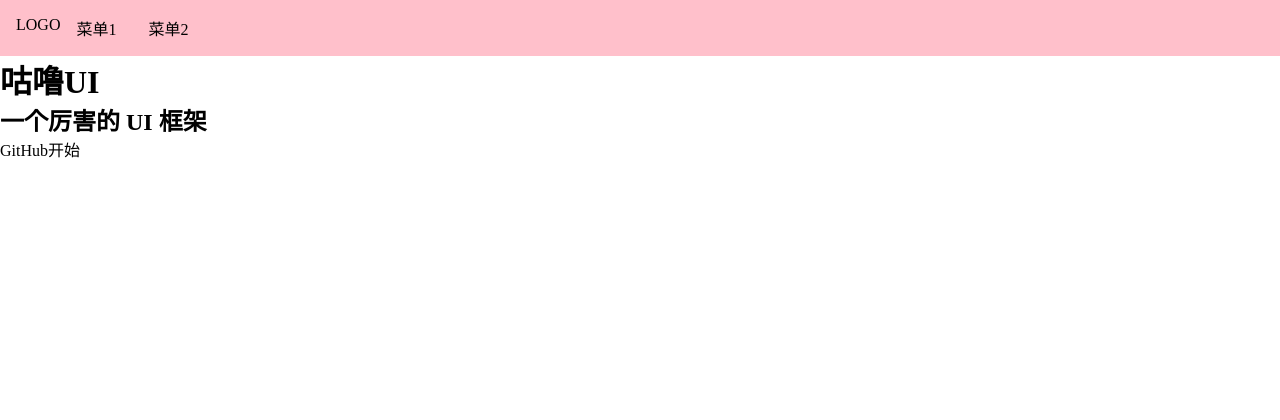
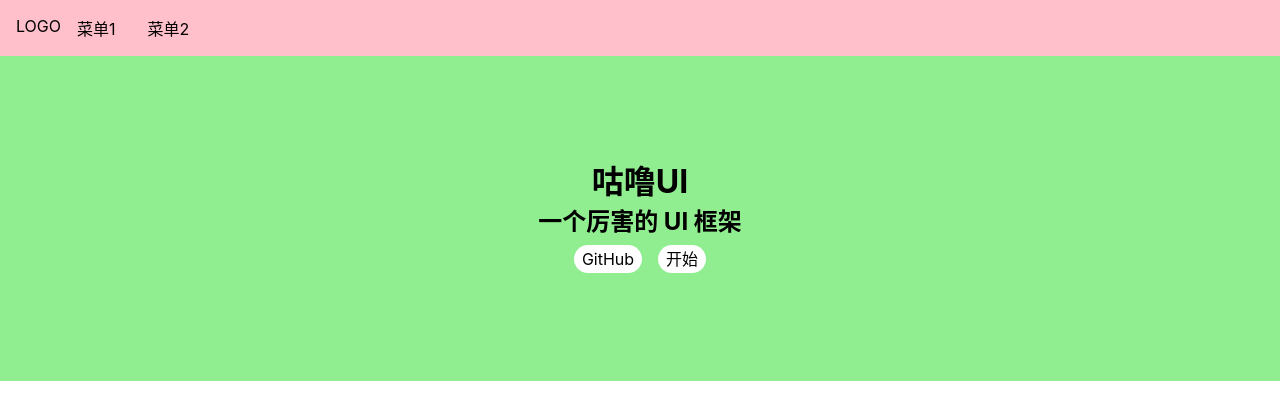
Before and after one commit to jiang-N/gulu, a Vue app: page /#/ in a window 1280 px wide. Shown: the top 420 px of the page. Built offline with nearby package versions, Linux system fonts and the light colour scheme.

Commit message:
初始化 aside 的 html

```diff
--- a/src/index.scss
+++ b/src/index.scss
@@ -14,5 +14,11 @@ a {
 
   &:hover {
     border-bottom: 1px solid;
+    cursor: pointer;
   }
 }
+
+body {
+  font-size: 16px;
+  font-family: -apple-system, "Noto Sans", "Helvetica Neue", Helvetica, "Nimbus Sans L", Arial, "Liberation Sans", "PingFang SC", "Hiragino Sans GB", "Noto Sans CJK SC", "Source Han Sans SC", "Source Han Sans CN", "Microsoft YaHei", "Wenquanyi Micro Hei", "WenQuanYi Zen Hei", "ST Heiti", SimHei, "WenQuanYi Zen Hei Sharp", sans-serif;
+}
--- a/src/views/Doc.vue
+++ b/src/views/Doc.vue
@@ -1,7 +1,23 @@
 <template>
   <TopNav/>
   <div class="content">
-    <aside>边栏</aside>
+    <aside>
+      <h2>组件列表</h2>
+      <ol>
+        <li>
+          <router-link to="/doc/switch">Switch 组件</router-link>
+        </li>
+        <li>
+          <router-link to="/doc/button">Button 组件</router-link>
+        </li>
+        <li>
+          <router-link to="/doc/dialog">Dialog 组件</router-link>
+        </li>
+        <li>
+          <router-link to="/doc/tabs">Tabs 组件</router-link>
+        </li>
+      </ol>
+    </aside>
     <main>主内容</main>
   </div>
 </template>
--- a/src/views/Home.vue
+++ b/src/views/Home.vue
@@ -4,20 +4,43 @@
     <h1>咕噜UI</h1>
     <h2>一个厉害的 UI 框架</h2>
     <p class="actions">
-      <a>GitHub</a>
-      <a>开始</a>
+      <a href="https://github.com">GitHub</a>
+      <router-link to="/doc">开始</router-link>
     </p>
   </div>
 </template>
 
 <script lang="ts">
-import TopNav from '../components/TopNav.vue'
+import TopNav from '../components/TopNav.vue';
+
 export default {
   name: 'Home',
   components: {TopNav}
-}
+};
 </script>
 
 <style lang="scss" scoped>
+.banner {
+  padding: 100px 0;
+  display: flex;
+  justify-content: center;
+  align-items: center;
+  flex-direction: column;
+  background: lightgreen;
 
+  > .actions {
+    padding: 8px 0;
+
+    a {
+      margin: 0 8px;
+      background: #fff;
+      display: inline-block;
+      $h: 28px;
+      height: $h;
+      line-height: $h;
+      border-radius: $h/2;
+      padding: 0 8px;
+    }
+  }
+}
 </style>
```
